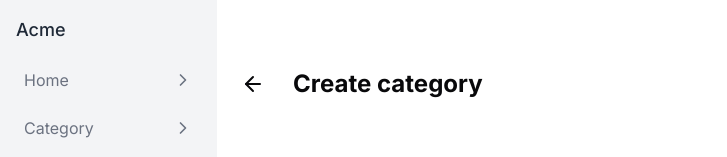
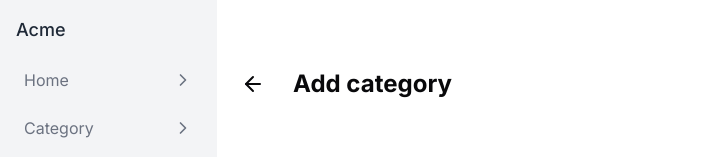
Before and after one commit to wavysam/blogcms, a Next.js app: page /category/create in a window 1280 px wide. Shown: the top 157 px of the page, without its empty margins (0-727 px from the left). Built offline with nearby package versions, Linux system fonts and the light colour scheme.

Commit message:
change header title

```diff
--- a/app/(dashboard)/category/create/page.tsx
+++ b/app/(dashboard)/category/create/page.tsx
@@ -4,7 +4,7 @@ import Header from "@/components/shared/Header";
 const Page = () => {
   return (
     <>
-      <Header title="Create category" showBackArrow />
+      <Header title="Add category" showBackArrow />
       <div className="my-12 max-w-md">
         <CategoryForm />
       </div>
```
